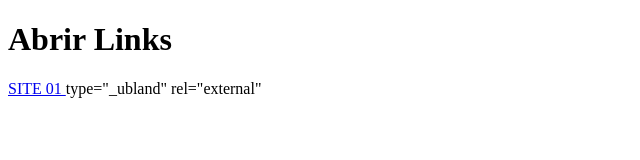
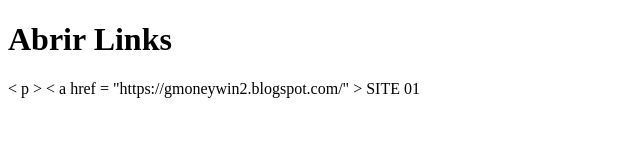
Before and after one commit to Antovinis/Antovinis.github.io, a plain HTML site: page index.html in a window 1280 px wide. Shown: the whole page, without its empty margins (0-640 px from the left). Drawn offline with Linux system fonts and the light colour scheme.

Commit message:
Update index.html

```diff
--- a/index.html
+++ b/index.html
@@ -16,7 +16,7 @@
 
 <h1> Abrir Links </h1>
 
-<p> <a href="https://gmoneywin2.blogspot.com/"> SITE 01 </a> type="_ubland" rel="external"
+< p >  < a  href = "https://gmoneywin2.blogspot.com/" > SITE 01 </ a >
 
 </body>
 
```
